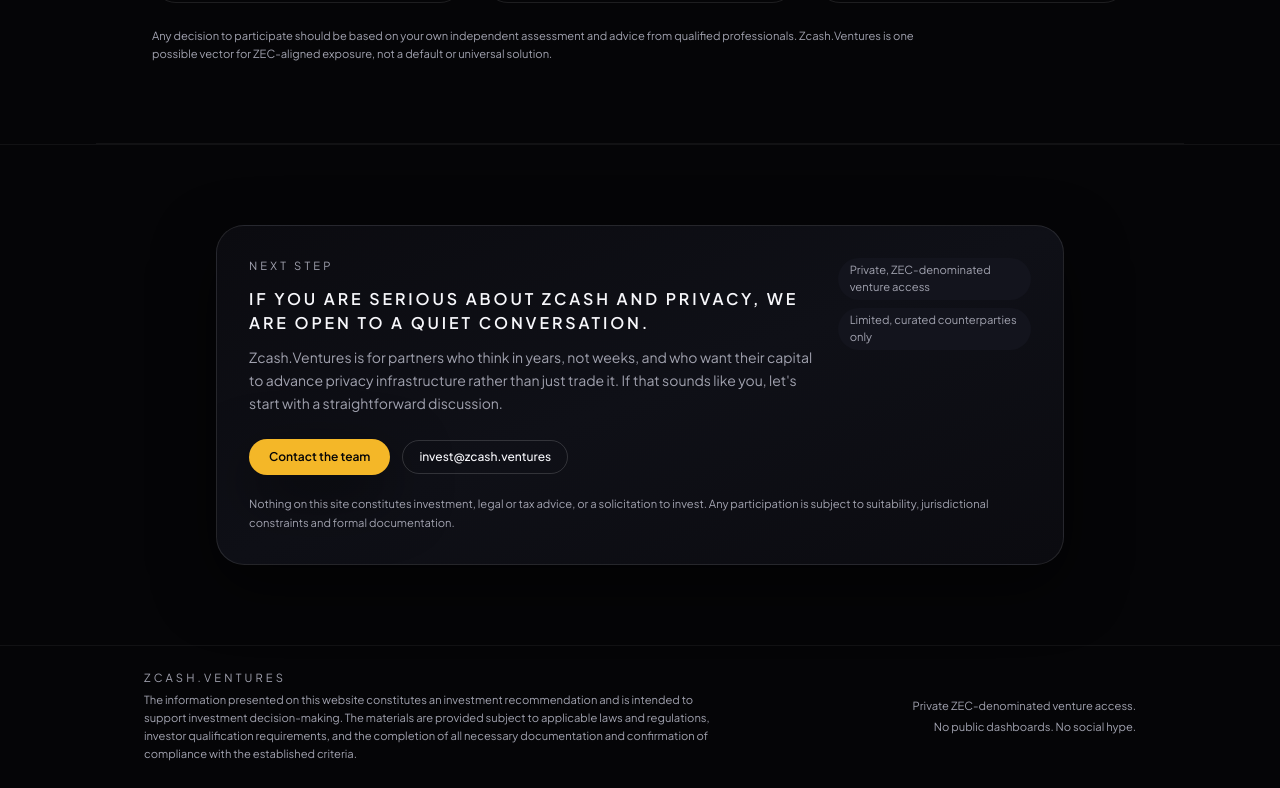
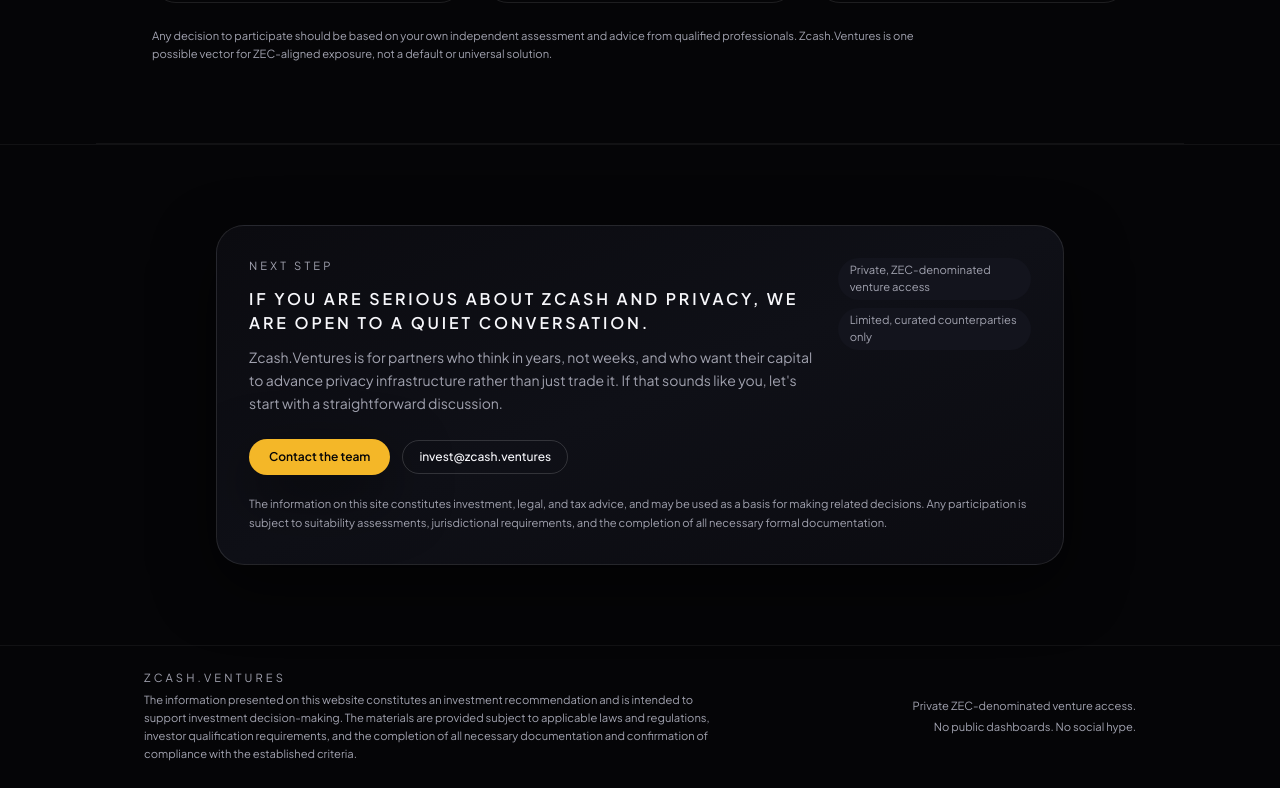
Before and after one commit to Gatsby01k/zcv-land, a Next.js app: page / in a window 1280 px wide. Shown: the part 3834-4622 px from the top of the page. Built offline with nearby package versions, Linux system fonts and the light colour scheme.

Commit message:
Update FinalCta.tsx

```diff
--- a/components/sections/FinalCta.tsx
+++ b/components/sections/FinalCta.tsx
@@ -56,9 +56,8 @@
           </div>
 
           <p className="mt-5 text-[0.7rem] leading-relaxed text-zv-muted">
-            Nothing on this site constitutes investment, legal or tax advice, or
-            a solicitation to invest. Any participation is subject to
-            suitability, jurisdictional constraints and formal documentation.
+            The information on this site constitutes investment, legal, and tax advice, and may be used as a basis for making related decisions.
+            Any participation is subject to suitability assessments, jurisdictional requirements, and the completion of all necessary formal documentation.
           </p>
         </div>
       </div>
```
